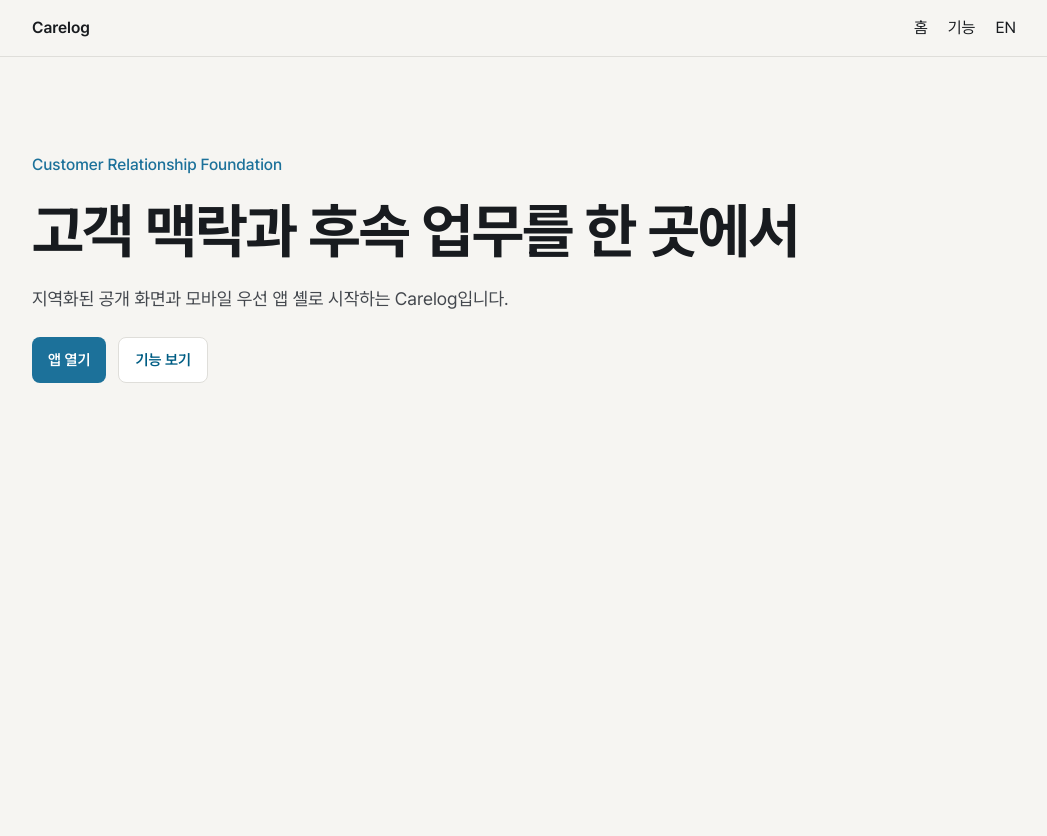
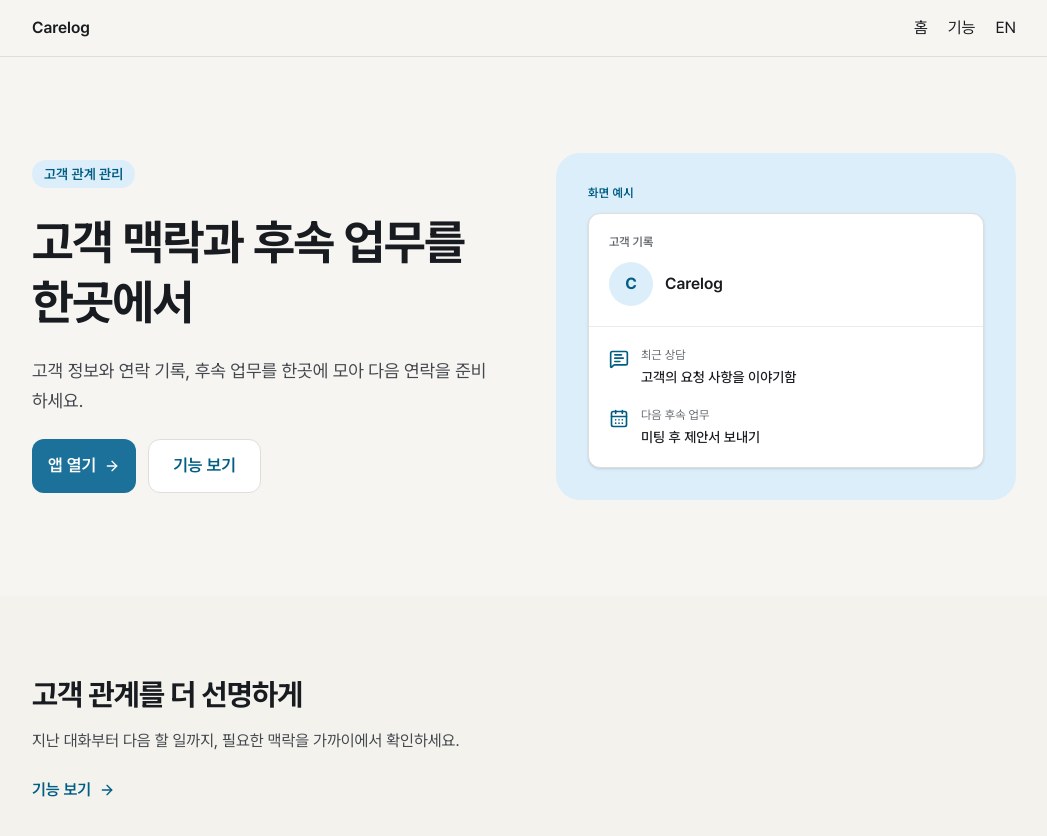
Before and after one commit to ranikun-labs/carelog-fe, a React (Vite) app: page /ko in a window 1280 px wide. Shown: the top 836 px of the page, without its empty margins (116-1163 px from the left). Before the commit the page ends 800 px from the top, so only its background shows below. Built offline with nearby package versions, Linux system fonts and the light colour scheme; no server answers.

Commit message:
Improve public pages and authentication status

```diff
--- a/src/components/auth/AuthStatusSurface.tsx
+++ b/src/components/auth/AuthStatusSurface.tsx
@@ -1,7 +1,9 @@
 import type { ReactNode } from 'react';
+import { Link } from 'react-router';
 
-import { Button } from '@/components/ui/button';
+import { Button, buttonVariants } from '@/components/ui/button';
 import { AUTH_ERROR_KIND, type AuthErrorKind, type AuthFailure } from '@/auth/authTypes';
+import { buildPublicHomePath } from '@/constants/routes';
 import { useTranslation } from '@/i18n/I18nContext';
 import type { MessageKey } from '@/i18n/dictionary';
 
@@ -102,7 +104,7 @@ export function AuthRecoveryBanner() {
 }
 
 export function AuthBootstrapErrorScreen({ onRetry }: { onRetry: () => void }) {
-  const { t } = useTranslation();
+  const { locale, t } = useTranslation();
   return (
     <AuthSurfaceFrame>
       <AuthStatusContent
@@ -110,9 +112,17 @@ export function AuthBootstrapErrorScreen({ onRetry }: { onRetry: () => void }) {
         description={t('auth.bootstrap.errorDescription')}
         status="alert"
         action={
-          <Button type="button" onClick={onRetry} className="w-full">
-            {t('auth.bootstrap.retry')}
-          </Button>
+          <div className="grid gap-2">
+            <Button type="button" onClick={onRetry} className="w-full">
+              {t('auth.bootstrap.retry')}
+            </Button>
+            <Link
+              to={buildPublicHomePath(locale)}
+              className={buttonVariants({ variant: 'outline' })}
+            >
+              {t('notFound.action')}
+            </Link>
+          </div>
         }
       />
     </AuthSurfaceFrame>
--- a/src/i18n/dictionary.ts
+++ b/src/i18n/dictionary.ts
@@ -19,11 +19,26 @@ export interface Messages {
     ariaLabel: string;
   };
   public: {
-    home: { eyebrow: string; title: string; description: string };
+    home: {
+      eyebrow: string;
+      title: string;
+      description: string;
+      example: string;
+      exampleCustomer: string;
+      exampleNote: string;
+      exampleNoteText: string;
+      exampleNext: string;
+      exampleAction: string;
+      sectionTitle: string;
+      sectionDescription: string;
+    };
     features: {
       title: string;
       description: string;
       items: readonly [string, string, string, string];
+      details: readonly [string, string, string, string];
+      closingTitle: string;
+      closingDescription: string;
     };
   };
   app: {
--- a/src/i18n/messages/en.ts
+++ b/src/i18n/messages/en.ts
@@ -18,14 +18,37 @@ export const en: Messages = {
   },
   public: {
     home: {
-      eyebrow: 'Customer Relationship Foundation',
+      eyebrow: 'Customer relationship management',
       title: 'Customer context and follow-ups, in one place',
-      description: 'Start with localized public pages and a mobile-first application shell.',
+      description:
+        'Keep customer details, contact records, and follow-ups together so you can prepare for the next conversation.',
+      example: 'Illustrative example',
+      exampleCustomer: 'Customer record',
+      exampleNote: 'Recent conversation',
+      exampleNoteText: 'Discussed the customer’s needs',
+      exampleNext: 'Next follow-up',
+      exampleAction: 'Send a proposal after the meeting',
+      sectionTitle: 'A clearer view of every relationship',
+      sectionDescription:
+        'Move from the last conversation to the next step with the context you need close at hand.',
     },
     features: {
-      title: 'A verifiable customer management foundation',
-      description: 'Common boundaries are ready to extend into real customer workflows.',
-      items: ['Localized routes', 'App shell', 'Reusable components', 'Verification foundation'],
+      title: 'Keep customer relationships moving',
+      description: 'Bring the details of your customer work together in Carelog.',
+      items: [
+        'Manage customer details',
+        'Record conversations and meetings',
+        'Keep track of follow-ups',
+        'See your schedule and customer context',
+      ],
+      details: [
+        'Keep the information you need to recognize and understand each customer.',
+        'Add notes about conversations and meetings to the customer timeline.',
+        'Review the next steps you have planned for your customers.',
+        'See planned events alongside the customer information that gives them context.',
+      ],
+      closingTitle: 'Ready to bring your customer work together?',
+      closingDescription: 'Open Carelog to start working with your customer records.',
     },
   },
   app: {
--- a/src/i18n/messages/ko.ts
+++ b/src/i18n/messages/ko.ts
@@ -18,14 +18,30 @@ export const ko: Messages = {
   },
   public: {
     home: {
-      eyebrow: 'Customer Relationship Foundation',
-      title: '고객 맥락과 후속 업무를 한 곳에서',
-      description: '지역화된 공개 화면과 모바일 우선 앱 셸로 시작하는 Carelog입니다.',
+      eyebrow: '고객 관계 관리',
+      title: '고객 맥락과 후속 업무를 한곳에서',
+      description: '고객 정보와 연락 기록, 후속 업무를 한곳에 모아 다음 연락을 준비하세요.',
+      example: '화면 예시',
+      exampleCustomer: '고객 기록',
+      exampleNote: '최근 상담',
+      exampleNoteText: '고객의 요청 사항을 이야기함',
+      exampleNext: '다음 후속 업무',
+      exampleAction: '미팅 후 제안서 보내기',
+      sectionTitle: '고객 관계를 더 선명하게',
+      sectionDescription: '지난 대화부터 다음 할 일까지, 필요한 맥락을 가까이에서 확인하세요.',
     },
     features: {
-      title: '검증 가능한 고객 관리 기반',
-      description: '실제 고객 관리 흐름에 맞춰 확장할 수 있는 공통 경계를 제공합니다.',
-      items: ['지역화된 라우트', '앱 셸', '재사용 컴포넌트', '검증 기반'],
+      title: '고객 관계를 이어가는 데 필요한 기능',
+      description: '고객 관리에 필요한 내용을 Carelog에서 함께 살펴보세요.',
+      items: ['고객 정보 관리', '상담과 미팅 기록', '후속 업무 확인', '일정과 고객 맥락 살펴보기'],
+      details: [
+        '고객을 이해하는 데 필요한 정보를 한곳에서 관리하세요.',
+        '상담과 미팅 내용을 고객 타임라인에 기록하세요.',
+        '고객을 위해 계획한 다음 할 일을 확인하세요.',
+        '예정된 일정과 관련 고객 정보를 함께 살펴보세요.',
+      ],
+      closingTitle: '고객 관리, Carelog와 함께 시작해 보세요',
+      closingDescription: '앱을 열어 고객 기록을 관리해 보세요.',
     },
   },
   app: {
--- a/src/pages/public/FeaturesPage.tsx
+++ b/src/pages/public/FeaturesPage.tsx
@@ -1,20 +1,59 @@
+import {
+  ArrowRight,
+  CalendarDays,
+  ClipboardList,
+  MessageSquareText,
+  UsersRound,
+} from 'lucide-react';
+import { Link } from 'react-router';
+
+import { buttonVariants } from '@/components/ui/button';
 import { Card, CardContent } from '@/components/ui/card';
+import { buildAppHomePath } from '@/constants/routes';
 import { getMessages } from '@/i18n/dictionary';
 import { useTranslation } from '@/i18n/I18nContext';
 
+const icons = [UsersRound, MessageSquareText, ClipboardList, CalendarDays];
+
 export function FeaturesPage() {
   const { locale, t } = useTranslation();
-  const items = getMessages(locale).public.features.items;
+  const { items, details } = getMessages(locale).public.features;
   return (
-    <main className="mx-auto max-w-5xl px-5 py-20">
-      <h1 className="text-4xl font-bold">{t('public.features.title')}</h1>
-      <p className="text-text-secondary mt-4">{t('public.features.description')}</p>
-      <div className="mt-10 grid gap-4 sm:grid-cols-2">
-        {items.map((item) => (
-          <Card key={item}>
-            <CardContent className="p-6 font-medium">{item}</CardContent>
-          </Card>
-        ))}
+    <main className="mx-auto max-w-5xl px-5 py-16 sm:py-24">
+      <p className="text-accent-primary-deep text-sm font-semibold">Carelog</p>
+      <h1 className="mt-4 max-w-3xl text-4xl leading-tight font-bold tracking-tight sm:text-5xl">
+        {t('public.features.title')}
+      </h1>
+      <p className="text-text-secondary mt-5 max-w-2xl text-lg leading-relaxed">
+        {t('public.features.description')}
+      </p>
+      <div className="mt-12 grid gap-4 sm:grid-cols-2">
+        {items.map((item, index) => {
+          const Icon = icons[index];
+          return (
+            <Card key={item}>
+              <CardContent className="p-6 sm:p-8">
+                <div className="bg-accent-primary-bg text-accent-primary-deep flex size-12 items-center justify-center rounded-xl">
+                  <Icon aria-hidden="true" className="size-6" />
+                </div>
+                <h2 className="mt-6 text-xl font-semibold">{item}</h2>
+                <p className="text-text-secondary mt-3 leading-relaxed">{details[index]}</p>
+              </CardContent>
+            </Card>
+          );
+        })}
+      </div>
+      <div className="bg-subtle mt-12 rounded-2xl p-6 sm:flex sm:items-center sm:justify-between sm:gap-8 sm:p-10">
+        <div>
+          <h2 className="text-2xl font-bold">{t('public.features.closingTitle')}</h2>
+          <p className="text-text-secondary mt-3">{t('public.features.closingDescription')}</p>
+        </div>
+        <Link
+          className={buttonVariants({ className: 'mt-6 sm:mt-0', size: 'lg' })}
+          to={buildAppHomePath()}
+        >
+          {t('common.openApp')} <ArrowRight aria-hidden="true" />
+        </Link>
       </div>
     </main>
   );
--- a/src/pages/public/PublicHomePage.tsx
+++ b/src/pages/public/PublicHomePage.tsx
@@ -1,29 +1,97 @@
+import { ArrowRight, CalendarDays, MessageSquareText } from 'lucide-react';
 import { Link } from 'react-router';
 
 import { buttonVariants } from '@/components/ui/button';
+import { Card } from '@/components/ui/card';
 import { buildAppHomePath, buildPublicFeaturesPath } from '@/constants/routes';
 import { useTranslation } from '@/i18n/I18nContext';
 
 export function PublicHomePage() {
   const { locale, t } = useTranslation();
   return (
-    <main className="mx-auto flex max-w-5xl flex-col items-start gap-6 px-5 py-24">
-      <p className="text-primary font-medium">{t('public.home.eyebrow')}</p>
-      <h1 className="max-w-3xl text-4xl font-bold tracking-tight sm:text-6xl">
+    <main>
+      <section className="mx-auto grid max-w-5xl items-center gap-12 px-5 py-16 sm:py-24 lg:grid-cols-2 lg:gap-16">
+        <div className="flex flex-col items-start gap-6">
+          <p className="text-accent-primary-deep bg-accent-primary-bg rounded-full px-3 py-1 text-sm font-semibold">
+            {t('public.home.eyebrow')}
+          </p>
+          <h1 className="text-4xl leading-tight font-bold tracking-tight sm:text-5xl">
             {t('public.home.title')}
           </h1>
-      <p className="text-text-secondary max-w-2xl text-lg">{t('public.home.description')}</p>
-      <div className="flex gap-3">
-        <Link className={buttonVariants()} to={buildAppHomePath()}>
-          {t('common.openApp')}
+          <p className="text-text-secondary max-w-xl text-lg leading-relaxed">
+            {t('public.home.description')}
+          </p>
+          <div className="flex flex-wrap gap-3">
+            <Link className={buttonVariants({ size: 'lg' })} to={buildAppHomePath()}>
+              {t('common.openApp')} <ArrowRight aria-hidden="true" />
             </Link>
             <Link
-          className={buttonVariants({ variant: 'outline' })}
+              className={buttonVariants({ variant: 'outline', size: 'lg' })}
               to={buildPublicFeaturesPath(locale)}
             >
               {t('common.learnMore')}
             </Link>
           </div>
+        </div>
+        <div className="bg-accent-primary-bg rounded-3xl p-5 sm:p-8">
+          <p className="text-accent-primary-deep mb-3 text-xs font-semibold tracking-wide">
+            {t('public.home.example')}
+          </p>
+          <Card className="overflow-hidden shadow-sm">
+            <div className="border-border-subtle border-b p-5">
+              <p className="text-text-tertiary text-xs font-semibold">
+                {t('public.home.exampleCustomer')}
+              </p>
+              <div className="mt-3 flex items-center gap-3">
+                <span className="bg-accent-primary-bg text-accent-primary-deep flex size-11 items-center justify-center rounded-full font-bold">
+                  C
+                </span>
+                <div>
+                  <div className="font-semibold">Carelog</div>
+                </div>
+              </div>
+            </div>
+            <div className="space-y-5 p-5">
+              <div className="flex gap-3">
+                <MessageSquareText
+                  aria-hidden="true"
+                  className="text-accent-primary-deep mt-0.5 size-5 shrink-0"
+                />
+                <div>
+                  <p className="text-text-tertiary text-xs">{t('public.home.exampleNote')}</p>
+                  <p className="mt-1 text-sm font-medium">{t('public.home.exampleNoteText')}</p>
+                </div>
+              </div>
+              <div className="flex gap-3">
+                <CalendarDays
+                  aria-hidden="true"
+                  className="text-accent-primary-deep mt-0.5 size-5 shrink-0"
+                />
+                <div>
+                  <p className="text-text-tertiary text-xs">{t('public.home.exampleNext')}</p>
+                  <p className="mt-1 text-sm font-medium">{t('public.home.exampleAction')}</p>
+                </div>
+              </div>
+            </div>
+          </Card>
+        </div>
+      </section>
+      <section className="bg-subtle">
+        <div className="mx-auto max-w-5xl px-5 py-14 sm:py-20">
+          <h2 className="text-2xl font-bold tracking-tight sm:text-3xl">
+            {t('public.home.sectionTitle')}
+          </h2>
+          <p className="text-text-secondary mt-4 max-w-2xl leading-relaxed">
+            {t('public.home.sectionDescription')}
+          </p>
+          <Link
+            className="text-accent-primary-deep mt-6 inline-flex items-center gap-2 font-semibold hover:underline"
+            to={buildPublicFeaturesPath(locale)}
+          >
+            {t('common.learnMore')} <ArrowRight aria-hidden="true" className="size-4" />
+          </Link>
+        </div>
+      </section>
     </main>
   );
 }
```
Also changed, not shown: src/app/AppRouter.tsx (+7 -2 lines), src/i18n/AppLocaleProvider.tsx (+10 -2 lines), src/i18n/I18nContext.tsx (+11 -3 lines), 1 other file (tests, documents, lock files or other folders). Lines whose indentation alone changed are shown as unchanged.
